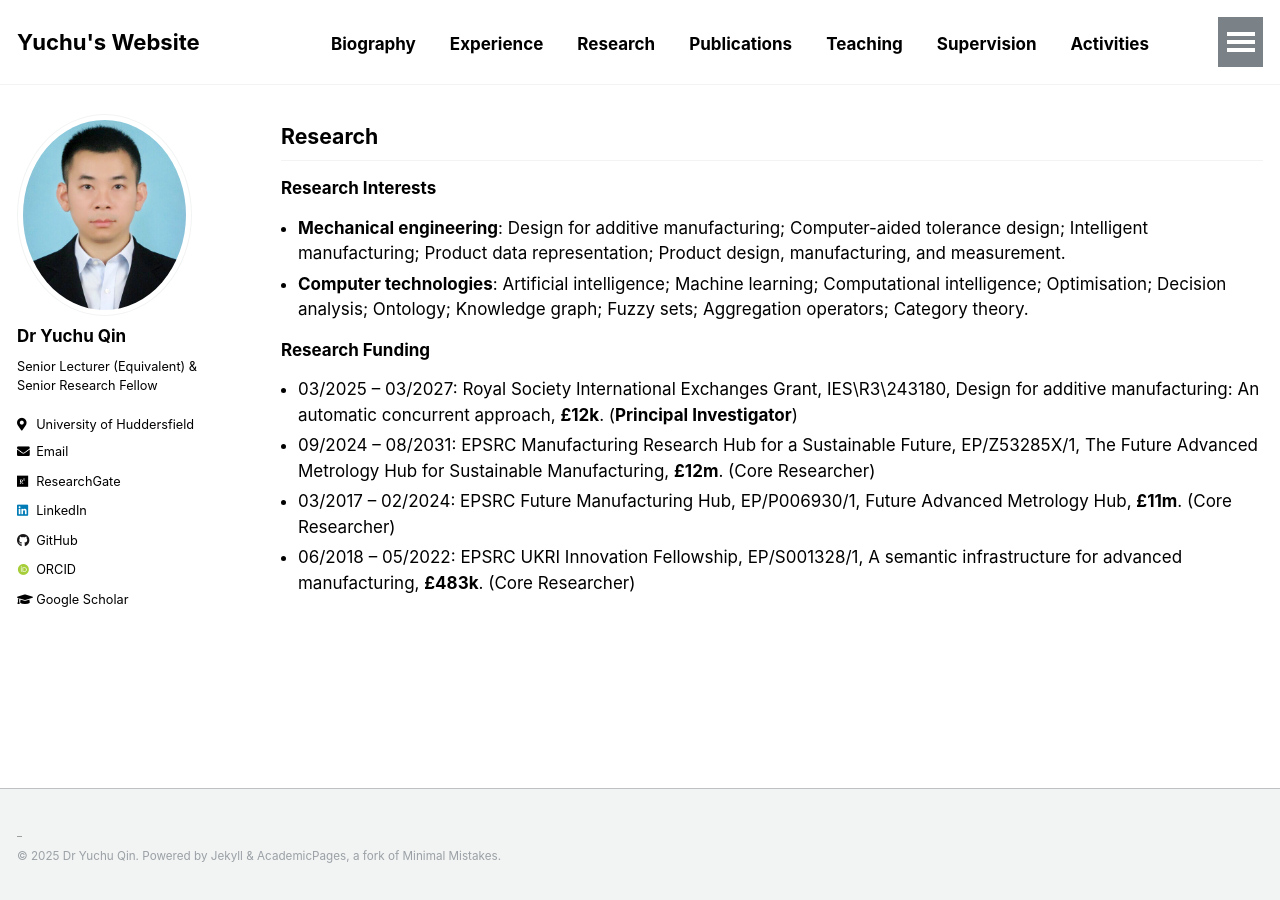
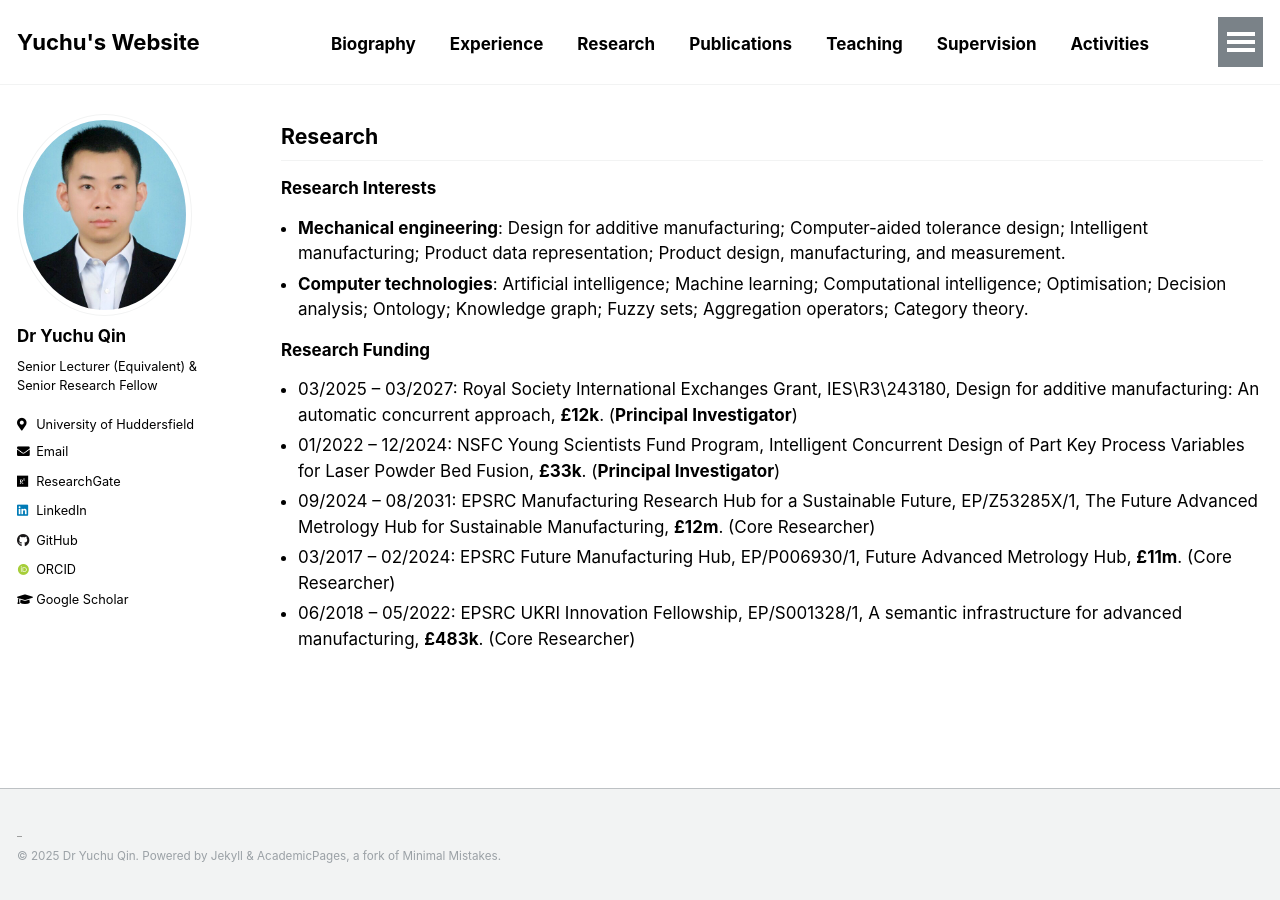
Before and after one commit to yuchu-qin/yuchu-qin.github.io, a Jekyll site: the page built from _pages/research.md, in a window 1280 px wide. Built offline with Jekyll 4.4.1, drawn with Linux system fonts in a browser that asks for light colours; some web fonts are replaced; our own code applies the rules of GitHub Pages for plain Markdown files.

Commit message:
Update research.md

```diff
--- a/_pages/research.md
+++ b/_pages/research.md
@@ -10,6 +10,7 @@ author_profile: true
 
 ### Research Funding
 - 03/2025 – 03/2027: Royal Society International Exchanges Grant, IES\R3\243180, Design for additive manufacturing: An automatic concurrent approach, **£12k**. (**Principal Investigator**)
+- 01/2022 – 12/2024: NSFC Young Scientists Fund Program, Intelligent Concurrent Design of Part Key Process Variables for Laser Powder Bed Fusion, **£33k**. (**Principal Investigator**)
 - 09/2024 – 08/2031: EPSRC Manufacturing Research Hub for a Sustainable Future, EP/Z53285X/1, The Future Advanced Metrology Hub for Sustainable Manufacturing, **£12m**. (Core Researcher)
 - 03/2017 – 02/2024: EPSRC Future Manufacturing Hub, EP/P006930/1, Future Advanced Metrology Hub, **£11m**. (Core Researcher)
 - 06/2018 – 05/2022: EPSRC UKRI Innovation Fellowship, EP/S001328/1, A semantic infrastructure for advanced manufacturing, **£483k**. (Core Researcher)
```
